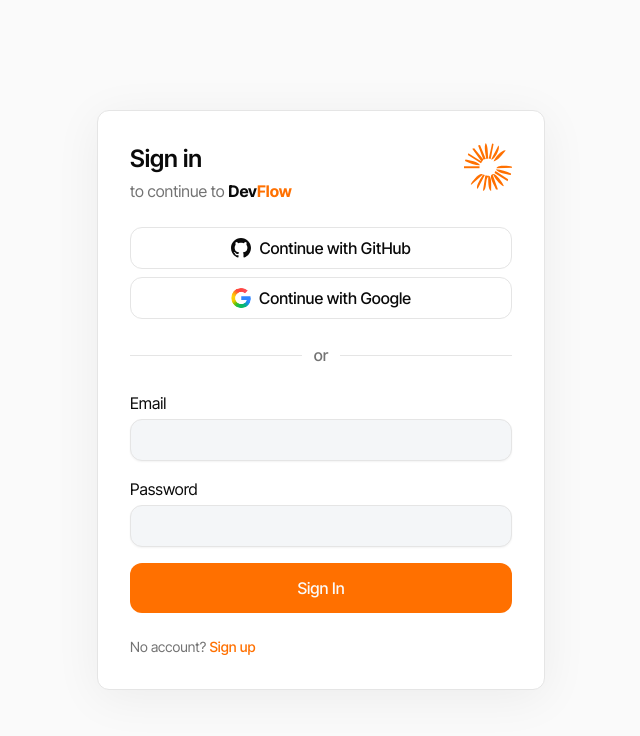
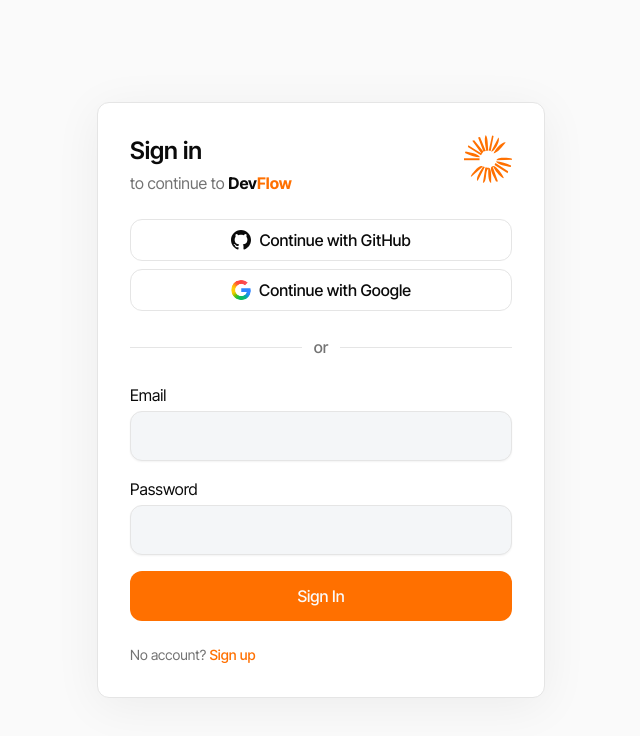
Before and after one commit to levyprado/devflow, a Next.js app: page /sign-in in a window 1280 px wide. Shown: the top 736 px of the page, without its empty margins (319-959 px from the left). Built offline with nearby package versions, Linux system fonts and the light colour scheme.

Commit message:
style: increase button padding and input height on large screens

```diff
--- a/src/components/ui/button.tsx
+++ b/src/components/ui/button.tsx
@@ -3,7 +3,7 @@
 import { Button as BaseButton } from '@base-ui-components/react/button'
 
 const baseClasses =
-  'inline-flex items-center justify-center border border-transparent gap-2 py-3 px-4 rounded-xl font-medium cursor-pointer transition-colors duration-100'
+  'inline-flex items-center justify-center border border-transparent gap-2 py-3 px-6 rounded-xl font-medium cursor-pointer transition-colors duration-100'
 
 const variants = {
   default: 'bg-primary text-primary-foreground hover:bg-primary-lighter',
--- a/src/components/ui/input.tsx
+++ b/src/components/ui/input.tsx
@@ -9,7 +9,7 @@
     <input
       type={type}
       className={cn(
-        'inline-flex w-full rounded-xl border bg-input px-4 py-2 text-base shadow-xs ring-border transition-shadow outline-none focus-visible:ring-2',
+        'inline-flex w-full rounded-xl border bg-input px-4 py-2 text-base shadow-xs ring-border transition-shadow outline-none focus-visible:ring-2 lg:py-3',
         className,
       )}
       {...props}
```
